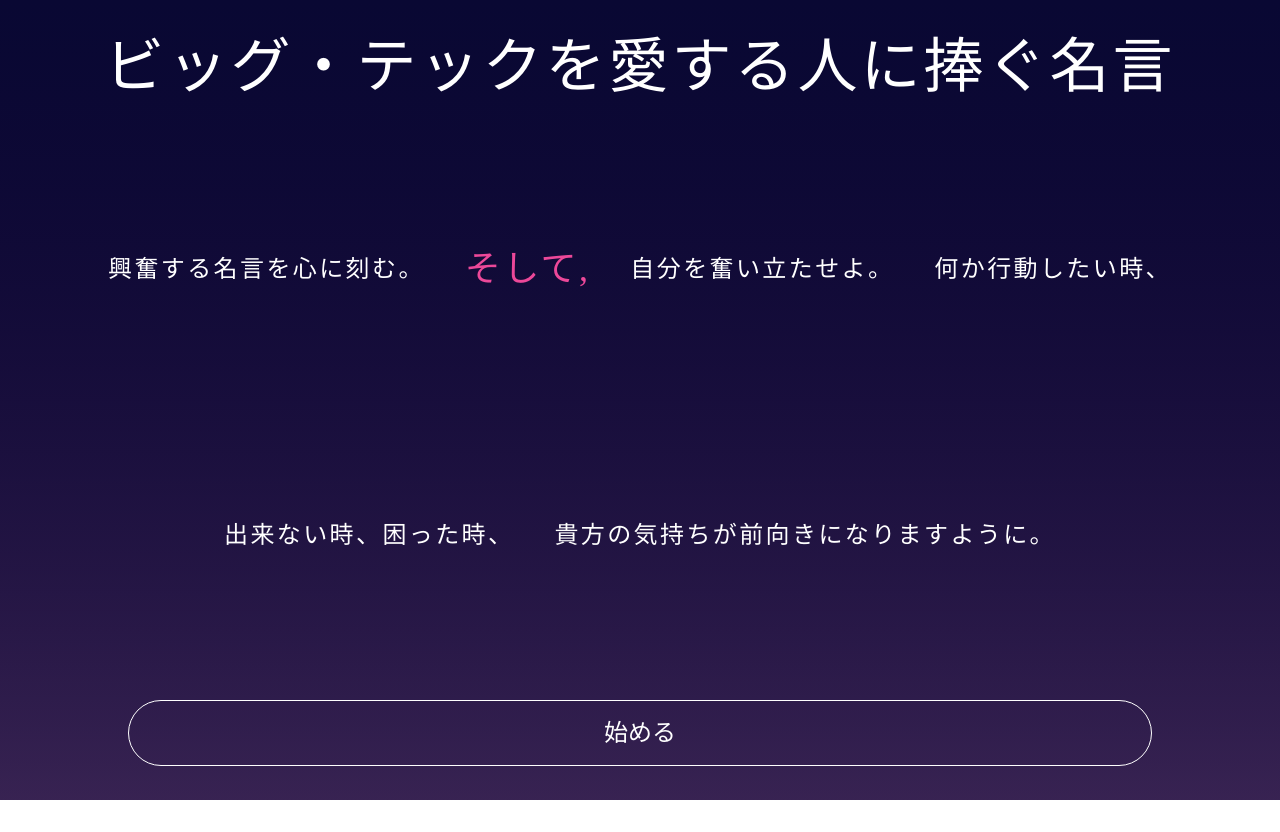
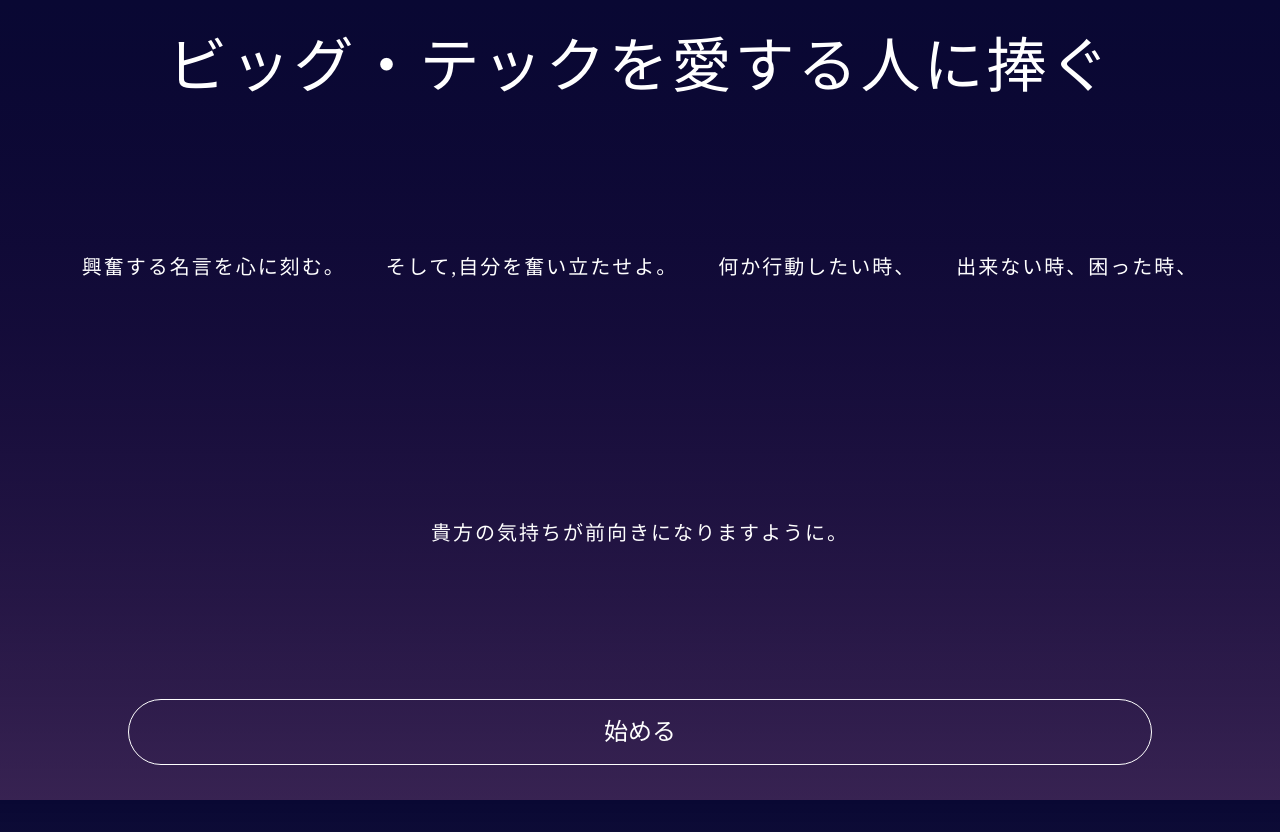
Before and after one commit to YuukiKawabata/gafam-app, a Next.js app: page / in a window 1280 px wide. Before the commit the page ends 800 px from the top, so only its background shows below. Built offline with nearby package versions, Linux system fonts and the light colour scheme.

Commit message:
フォントサイズ、高さの調整

```diff
--- a/components/Button.js
+++ b/components/Button.js
@@ -1,6 +1,6 @@
 export function Button(props) {
   return (
-    <div className="h-1/6 flex justify-center items-center">
+    <div className="h-1/6 justify-center items-center text-base">
       <button className="button block sm:text-2xl">{props.text}</button>
     </div>
   );
--- a/components/Inside.js
+++ b/components/Inside.js
@@ -1,9 +1,8 @@
 export function Inside() {
   return (
-    <div className="h-4/6 text-center leading-10 text-lg tracking-widest flex flex-wrap justify-center items-center sm:text-2xl">
+    <div className="h-4/6 text-center leading-10 text-sm tracking-widest flex flex-wrap justify-center items-center sm:text-xl">
       <p className="p-5">興奮する名言を心に刻む。</p>
-      <p className="p-5 text-4xl text-pink-500">そして,</p>
-      <p className="p-5">自分を奮い立たせよ。</p>
+      <p className="p-5">そして,自分を奮い立たせよ。</p>
       <p className="p-5">何か行動したい時、</p>
       <p className="p-5">出来ない時、困った時、</p>
       <p className="p-5">貴方の気持ちが前向きになりますように。</p>
--- a/components/Title.js
+++ b/components/Title.js
@@ -1,7 +1,7 @@
 export function Title(props) {
     return (
         <div className="h-1/6 text-4xl text-center tracking-wider flex justify-center items-center sm:text-6xl">
-          <h1 className="">{props.text}
+          <h1>{props.text}
           </h1>
         </div>
     );
--- a/pages/answer.js
+++ b/pages/answer.js
@@ -46,8 +46,8 @@ export default function answer() {
         <p className="">{content}</p>
       </div>
 
-      <Link href="/">
-        <Button text="TOPに戻る"/>
+      <Link href="selection">
+        <Button text="戻る"/>
       </Link>
     </div>
   );
--- a/pages/index.js
+++ b/pages/index.js
@@ -8,12 +8,12 @@ export default function Home() {
   return (
     <div className="h-screen w-screen justify-center items-center">
       <Head>
-        <title>名言GAFAM</title>
+        <title>ビッグ・テック名言</title>
         <meta name="description" content="Generated by create next app" />
         <link rel="icon" href="/favicon.ico" />
       </Head>
 
-      <Title text="ビッグ・テックを愛する人に捧ぐ名言"/>
+      <Title text="ビッグ・テックを愛する人に捧ぐ"/>
 
       <Inside />
 
--- a/styles/globals.css
+++ b/styles/globals.css
@@ -7,9 +7,10 @@ body {
   color: white;
   background: linear-gradient(180deg, #090833 0%, rgba(28, 4, 58, 0.65) 100%);
   font-family: serif;
-  width: 100%;
-  heigth: 100%;
+  width:100dvw;
+  heigth:100dvh;
 }
+
 
 a {
   color: inherit;
@@ -21,7 +22,6 @@ a {
   padding: 1rem 4rem;
   margin: 2rem auto;
   border: 1px solid;
-
 }
 
 .selections-button {
```
